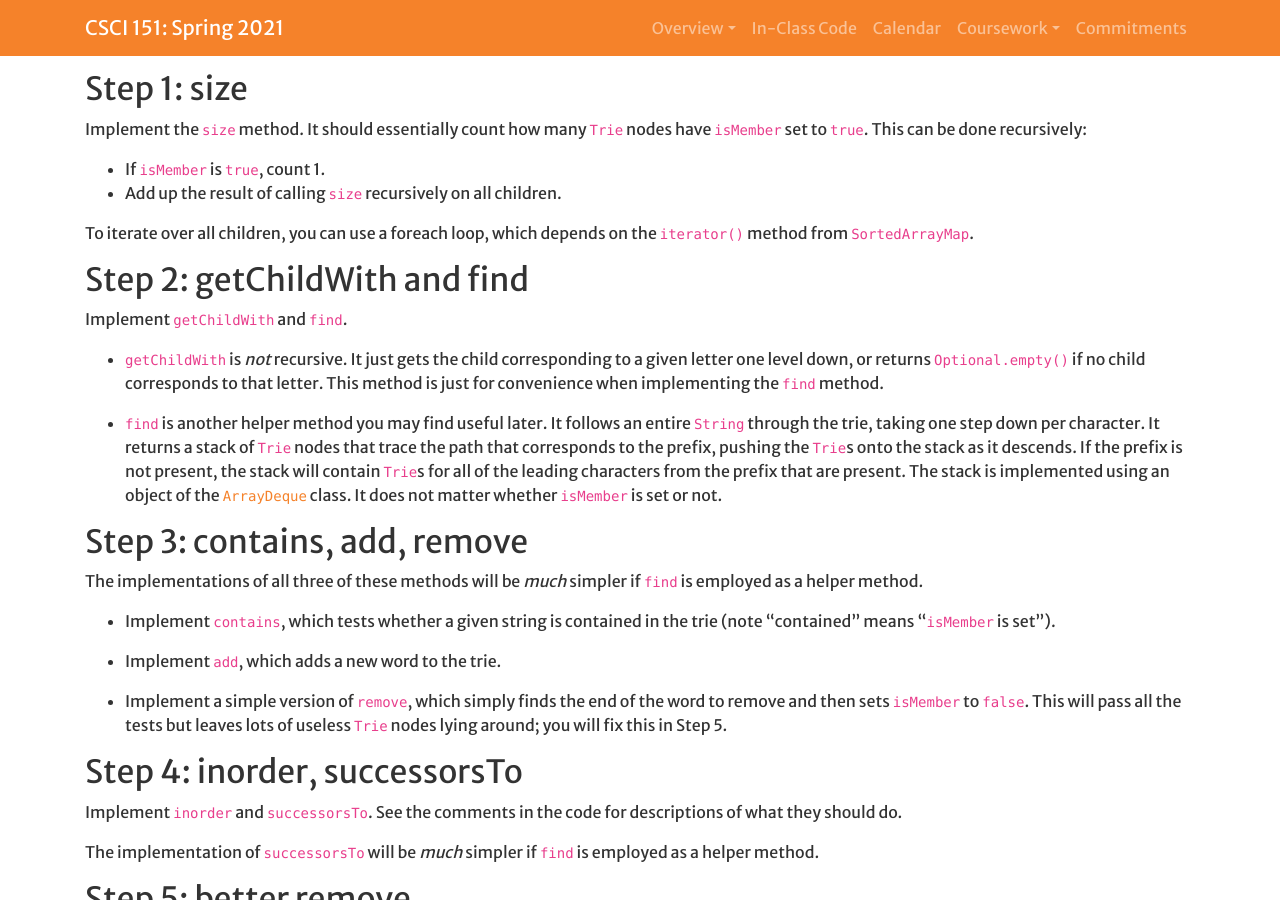
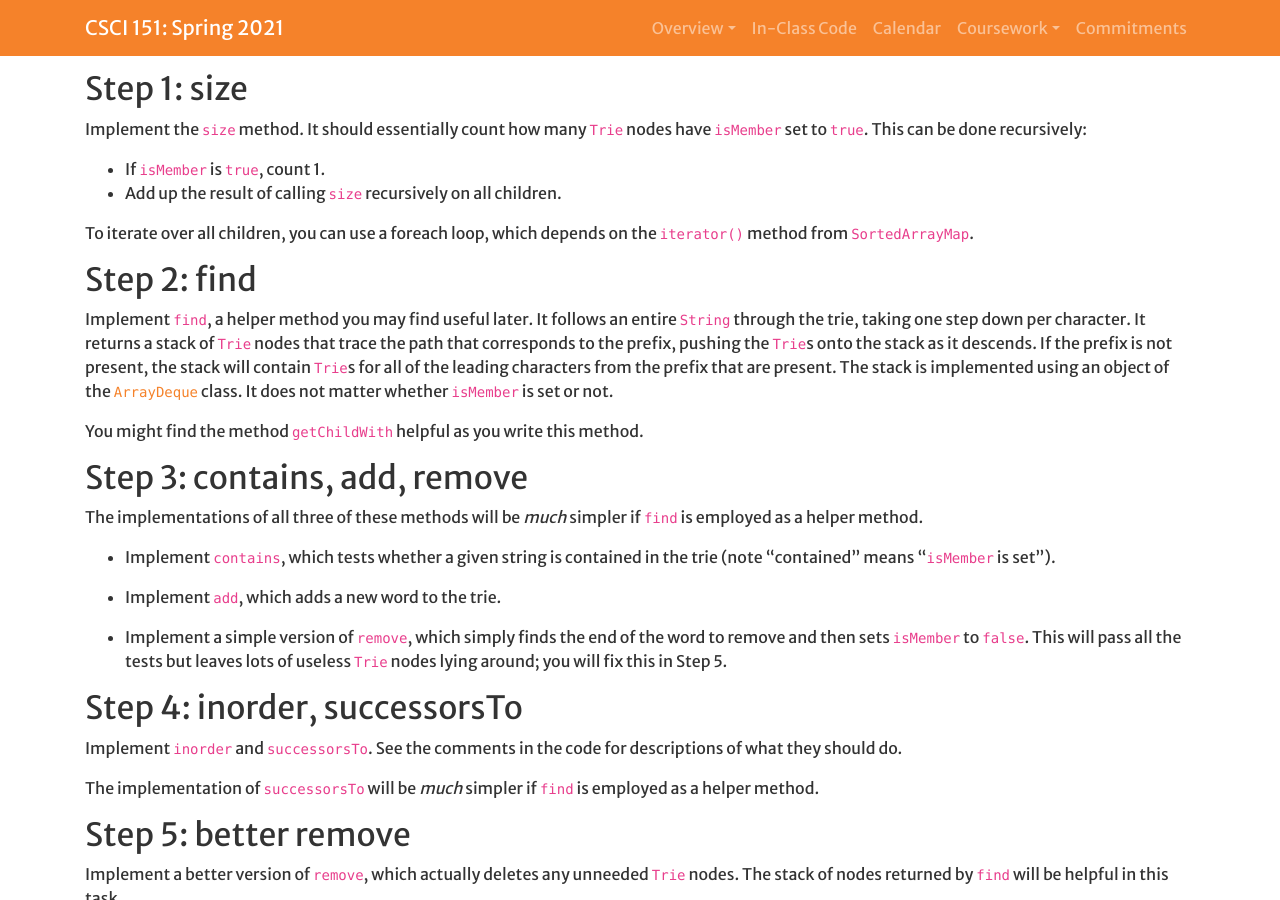
Before and after one commit to Hendrix-CS/csci151, a Jekyll site: the page built from labs/text-prediction.md, in a window 1280 px wide and 900 px high, scrolled down 1067 px. Built offline with Jekyll 4.4.1, drawn with Linux system fonts in a browser that asks for light colours; a script that is not in the unit is left out; our own code applies the rules of GitHub Pages for plain Markdown files.

Commit message:
Removing getChildWith writing section

```diff
--- a/labs/text-prediction.md
+++ b/labs/text-prediction.md
@@ -47,25 +47,11 @@ nodes have `isMember` set to `true`. This can be done recursively:
 To iterate over all children, you can use a foreach loop, which depends
 on the `iterator()` method from `SortedArrayMap`.
 
-## Step 2: getChildWith and find
+## Step 2: find
 
-Implement `getChildWith` and `find`.
+Implement `find`, a helper method you may find useful later. It follows an entire `String` through the trie, taking one step down per character. It returns a stack of `Trie` nodes that trace the path that corresponds to the prefix, pushing the `Trie`s onto the stack as it descends. If the prefix is not present, the stack will contain `Trie`s for all of the leading characters from the prefix that are present. The stack is implemented using an object of the [`ArrayDeque`](https://docs.oracle.com/javase/9/docs/api/java/util/ArrayDeque.html) class. It does not matter whether `isMember` is set or not.
 
--   `getChildWith` is *not* recursive. It just gets the child
-    corresponding to a given letter one level down, or returns
-    `Optional.empty()` if no child corresponds to that letter. This
-    method is just for convenience when implementing the `find` method.
-
--   `find` is another helper method you may find useful later. It
-    follows an entire `String` through the trie, taking one step down
-    per character. It returns a stack of `Trie` nodes that trace the
-    path that corresponds to the prefix, pushing the `Trie`s onto
-    the stack as it descends. If the prefix is not present,
-    the stack will contain `Trie`s for all of the leading
-    characters from the prefix
-    that are present. The stack is implemented using an object of the
-    [`ArrayDeque`](https://docs.oracle.com/javase/9/docs/api/java/util/ArrayDeque.html)
-    class. It does not matter whether `isMember` is set or not.
+You might find the method `getChildWith` helpful as you write this method.
 
 ## Step 3: contains, add, remove
 
```
